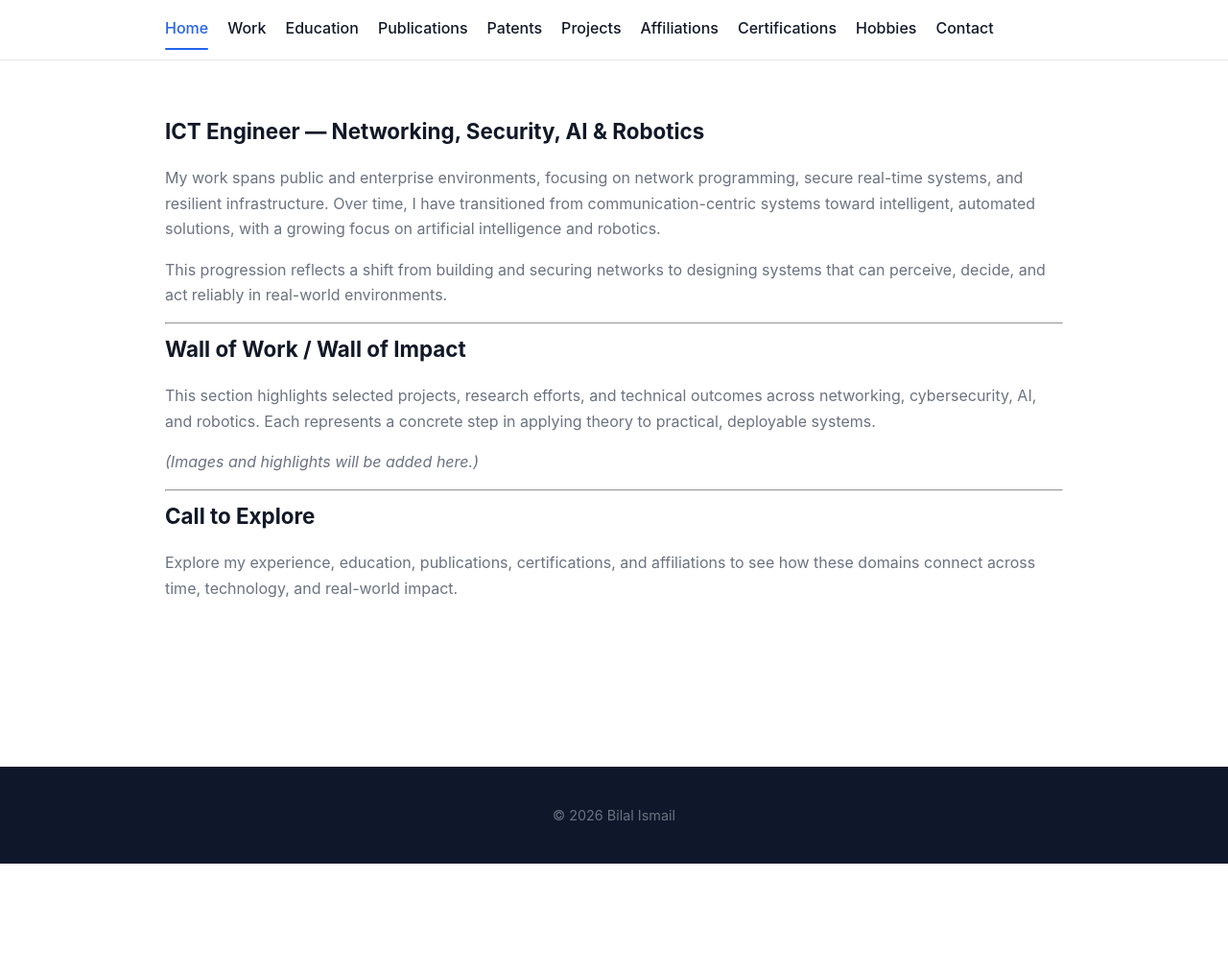
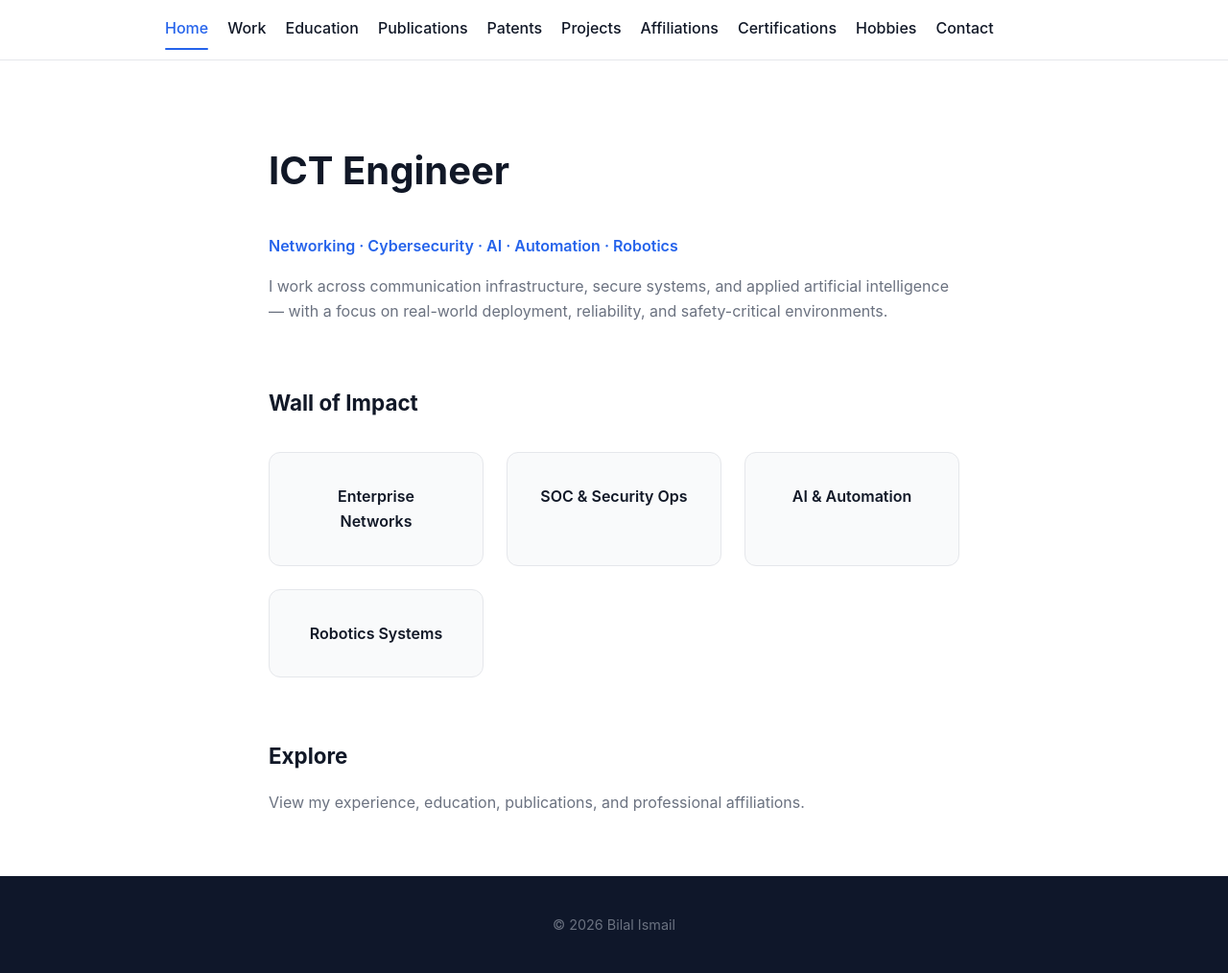
Before and after one commit to bilal-ismail/bilal-ismail.github.io, a Jekyll site: the page built from index.md, in a window 1280 px wide. Shown: the whole page at 96% size. Built offline with Jekyll 4.4.1, drawn with Linux system fonts in a browser that asks for light colours; before the commit the page ends 900 px from its top, so only the background shows below that.

Commit message:
Update index.md

```diff
--- a/index.md
+++ b/index.md
@@ -3,22 +3,34 @@ layout: page
 title: Home
 ---
 
-## ICT Engineer — Networking, Security, AI & Robotics
+<section class="hero">
+  <h1>ICT Engineer</h1>
+  <p class="hero-subtitle">
+    Networking · Cybersecurity · AI · Automation · Robotics
+  </p>
 
-My work spans public and enterprise environments, focusing on network programming, secure real-time systems, and resilient infrastructure. Over time, I have transitioned from communication-centric systems toward intelligent, automated solutions, with a growing focus on artificial intelligence and robotics.
+  <p class="hero-description">
+    I work across communication infrastructure, secure systems, and applied
+    artificial intelligence — with a focus on real-world deployment,
+    reliability, and safety-critical environments.
+  </p>
+</section>
 
-This progression reflects a shift from building and securing networks to designing systems that can perceive, decide, and act reliably in real-world environments.
+<section class="wall">
+  <h2>Wall of Impact</h2>
 
----
+  <div class="wall-grid">
+    <!-- image cards later -->
+    <div class="wall-card">Enterprise Networks</div>
+    <div class="wall-card">SOC & Security Ops</div>
+    <div class="wall-card">AI & Automation</div>
+    <div class="wall-card">Robotics Systems</div>
+  </div>
+</section>
 
-## Wall of Work / Wall of Impact
-
-This section highlights selected projects, research efforts, and technical outcomes across networking, cybersecurity, AI, and robotics. Each represents a concrete step in applying theory to practical, deployable systems.
-
-*(Images and highlights will be added here.)*
-
----
-
-## Call to Explore
-
-Explore my experience, education, publications, certifications, and affiliations to see how these domains connect across time, technology, and real-world impact.
+<section class="cta">
+  <h2>Explore</h2>
+  <p>
+    View my experience, education, publications, and professional affiliations.
+  </p>
+</section>
```
